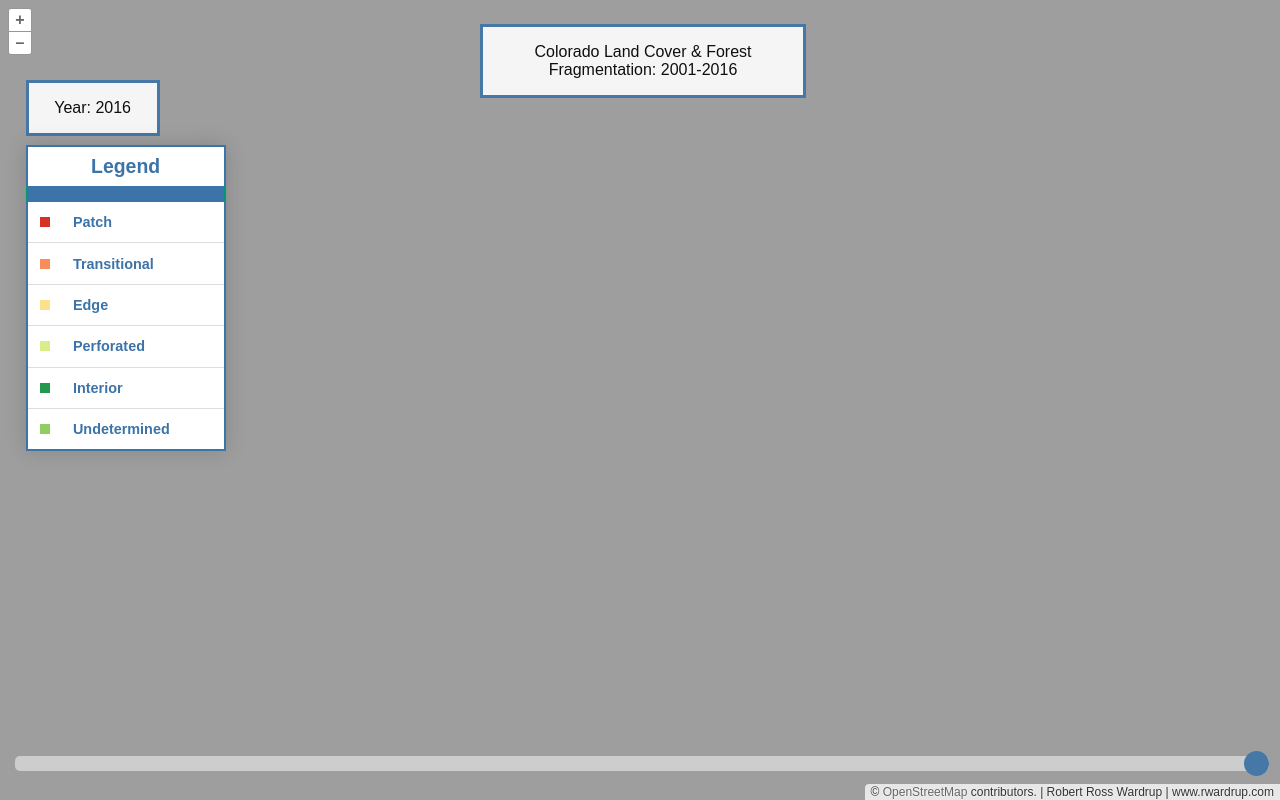
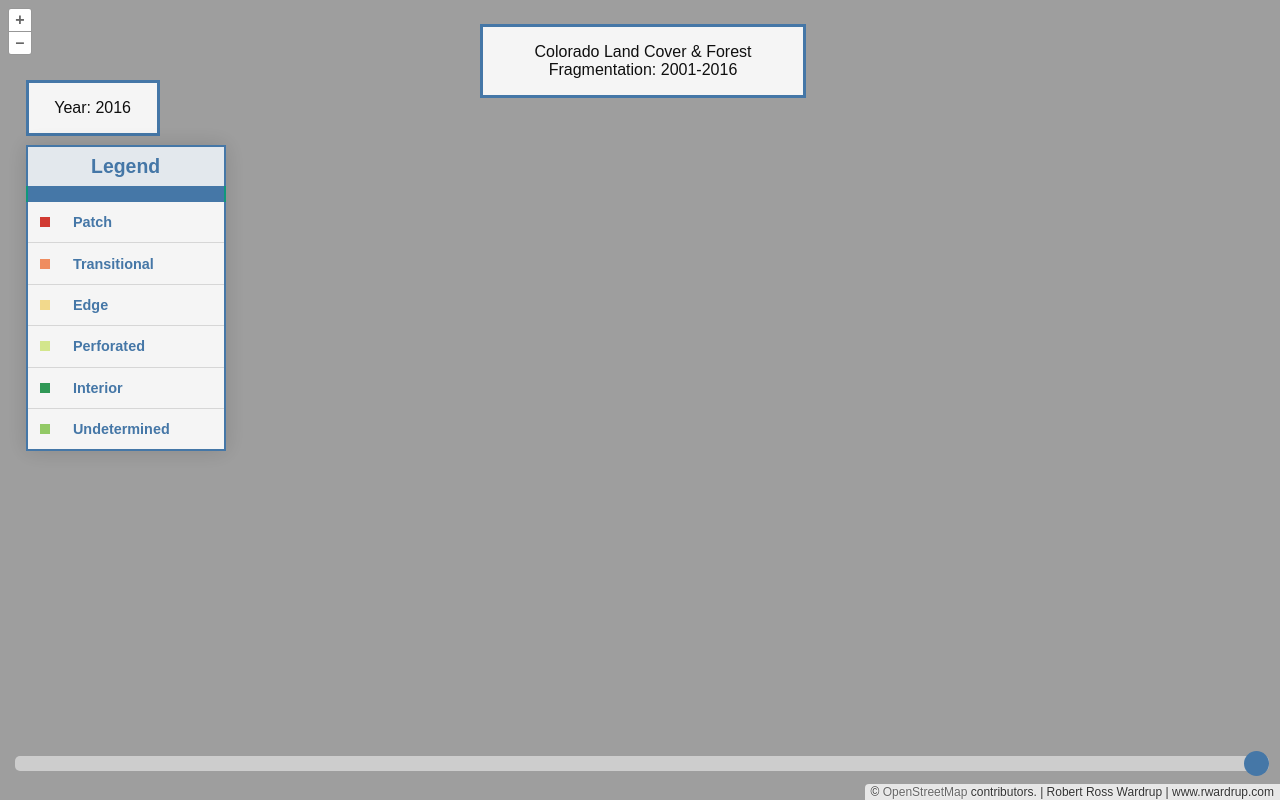
Before and after one commit to minorsecond/co_forestfrag_map, a website built with Parcel: page index.html in a window 1280 px wide. Built offline with nearby package versions, Linux system fonts and the light colour scheme; what ol-layerswitcher would draw is missing.

Commit message:
Set opacity for legend

```diff
--- a/style.css
+++ b/style.css
@@ -71,6 +71,7 @@ body {
     border-top: 2px solid #3c73a8;
     border-left: 2px solid #3c73a8;
     border-right: 2px solid #3c73a8;
+    opacity: .90;
 }
 
 .styled-legend {
@@ -80,6 +81,7 @@ body {
     font-family: sans-serif;
     min-width: 200px;
     box-shadow: 0 0 20px rgba(0, 0, 0, 0.15);
+    opacity: .90;
 }
 
 .styled-legend thead tr {
```
